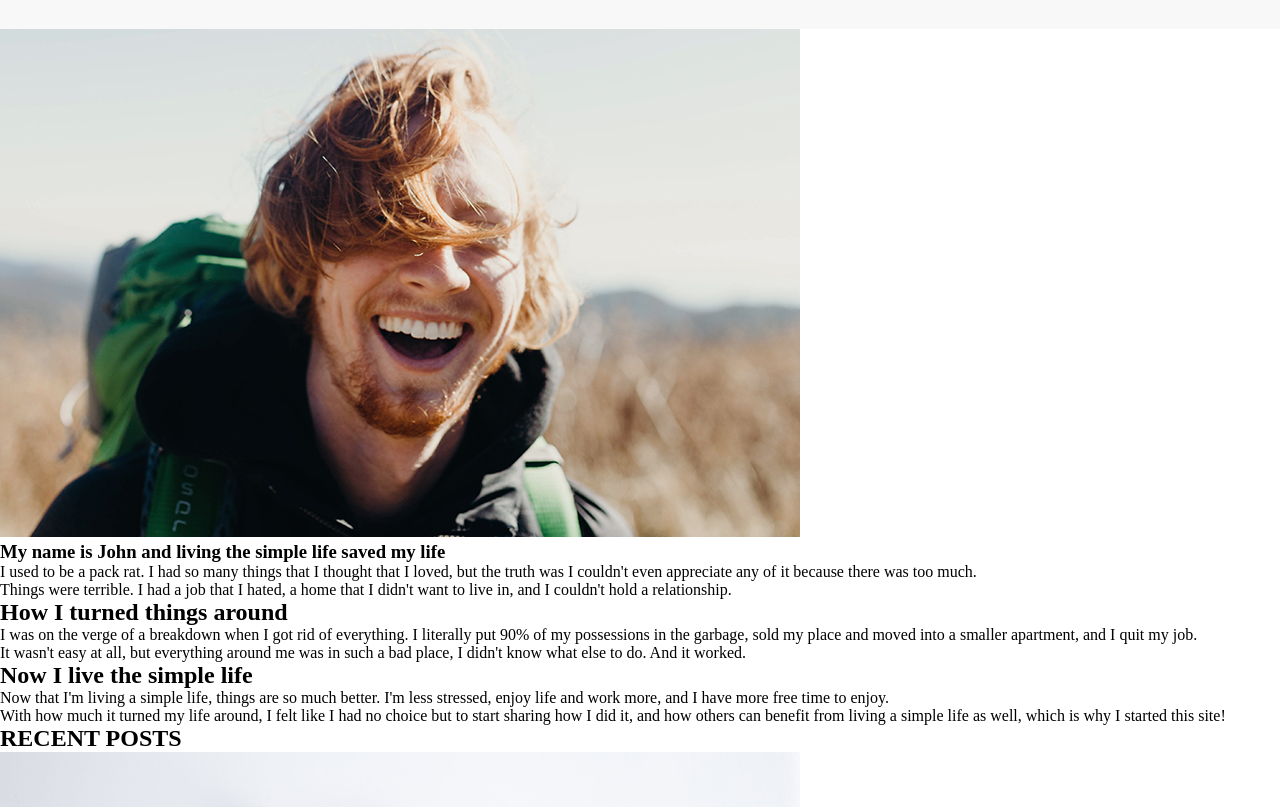
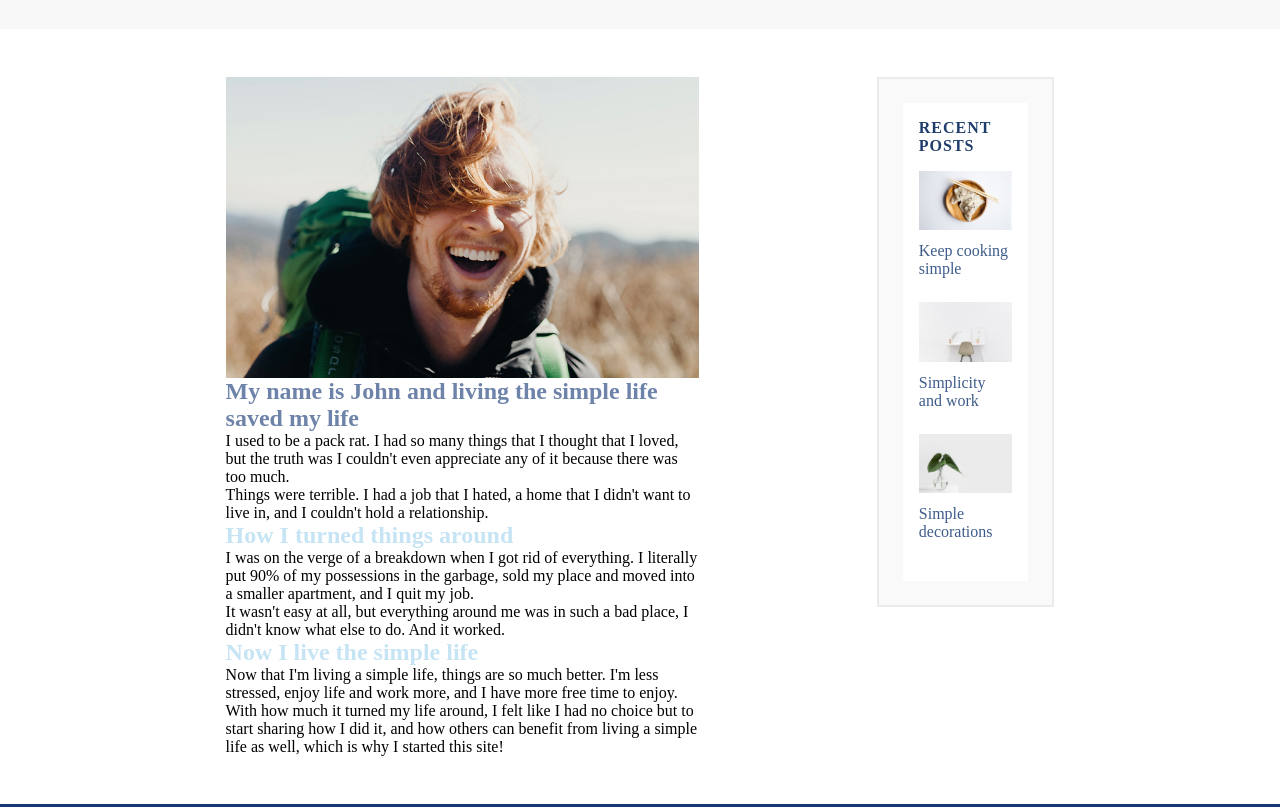
Before and after one commit to Aivaras206/HTML1002-1, a plain HTML site: page index.html in a window 1280 px wide. Shown: the part 93-900 px from the top of the page. Drawn offline with Linux system fonts and the light colour scheme.

Commit message:
darbas pilnai padarytas. Aišku iki tobulumo ribų nėra

```diff
--- a/index.html
+++ b/index.html
@@ -19,8 +19,9 @@
       </nav>
     </header>
     <main class="main">
+      <article class="article">
       <img src="images/about-me.jpg" alt="I am John">
-      <h3>My name is John and living the simple life saved my life</h3>
+      <h1>My name is John and living the simple life saved my life</h1>
       <p>
         I used to be a pack rat. I had so many things that I thought that I
         loved, but the truth was I couldn't even appreciate any of it because
@@ -43,20 +44,25 @@
       <h2>Now I live the simple life</h2>
       <p>Now that I'm living a simple life, things are so much better. I'm less stressed, enjoy life and work more, and I have more free time to enjoy.</p>
       <p>With how much it turned my life around, I felt like I had no choice but to start sharing how I did it, and how others can benefit from living a simple life as well, which is why I started this site!</p>
-    </main>
-    <aside>
+    </article>
+    <aside class="aside">
+      <div class="aside-posts">
      <h2> RECENT POSTS</h2>
     <div>
 <img src="images/food.jpg" alt="Food">
-<p>Keeping cooking simple</p>
+<p>Keep cooking simple</p>
     </div>
     <div>
 <img src="images/work.jpg" alt="Work">
+<p>Simplicity and work</p>
     </div>
     <div>
 <img src="images/deco.jpg" alt="Decoration">
+<p>Simple decorations</p>
+    </div>
     </div>
     </aside>
+  </main>
     <footer>
       <p>Living the Simple Life</p>
       <p> Copyright 2019</p>
--- a/styles/style.css
+++ b/styles/style.css
@@ -8,6 +8,7 @@ header {
     display: flex;
     justify-content: space-evenly;
     align-items: center;
+    width: 100%;
     background-color: #F8F8F8;
     font-family: Cambria, Cochin, Georgia, Times, 'Times New Roman', serif;
     font-weight: bold;
@@ -25,11 +26,101 @@ header {
 }
 
 
-a { color:#717171 ;
+a {
+    color: #717171;
     text-decoration: none;
     padding: 1rem;
 }
+
 a:hover {
     text-decoration: underline;
 }
+
 /* header užsidaro */
+.main {
+    display: flex;
+    align-items: flex-start;
+    justify-content: space-evenly;
+    padding: 3rem;
+    width: 100%;
+}
+
+.article {
+    display: flex;
+    flex-direction: column;
+    align-items:flex-start;
+    width: 40%;
+    text-align: left;
+}
+
+article img {
+    object-fit: cover;
+    width: 100%;
+}
+
+article h1 {
+    text-align: left;
+    color: #6E83A9;
+}
+
+article h2 {
+    text-align: left;
+    color: #C6E4F4;
+}
+
+/* article užsidaro */
+
+.aside {
+    display: flex;
+    flex-direction: column;
+    align-items: center;
+    justify-items: center;
+    width: 15%;
+    background-color:#F9F9F9;
+    border: 2px solid #EBEBEB;
+   padding: 1.5rem;
+}
+
+.aside img {
+    object-fit: cover;
+    width: 100%;
+}
+
+.aside-posts {
+    display: flex;
+    flex-direction: column;
+    background-color: white;
+    padding: 1rem;
+}
+aside h2 {
+font-size: 1rem;
+  color: #1E3D6B;
+  margin-bottom: 1rem;
+  letter-spacing: 1px;
+}
+aside p {
+  font-size: 1rem;
+  color: #3E5C8A;
+  margin-top: 0.5rem;
+  margin-bottom: 1.5rem;
+}
+
+/* aside užsidaro */
+/* article užsidaro */
+/* MAIN SKILTIS BAIGTA */
+
+
+footer {
+    display:flex;
+    flex-direction: column;
+    align-items: center;
+    justify-content: center;
+    width: 100%;
+    background-color: #143774;
+    color: white;
+    padding: 2rem;
+}
+
+footer p {
+    padding: 0.5rem;
+}
```
